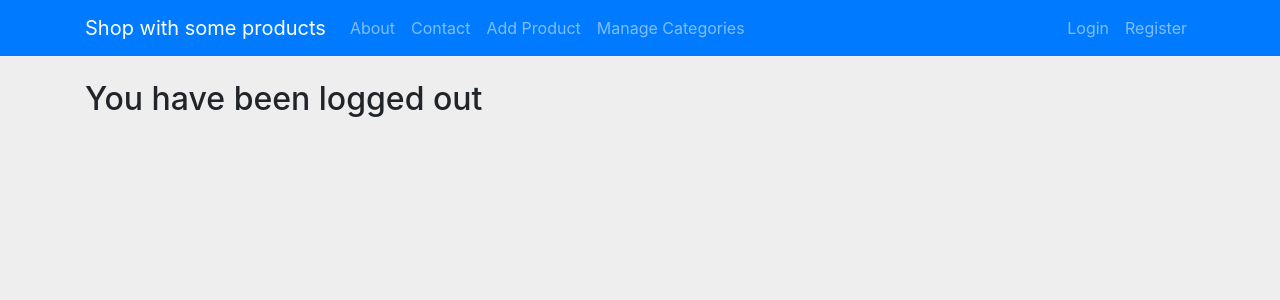
After one commit to SzymonGajdowski/ShopDemo, a Django app: page /logout/ in a window 1280 px wide. The commit adds this page. Shown: the top 300 px of the page. Run offline with Django 3.2, Linux system fonts and the light colour scheme; some libraries are stand-ins or nearby versions.

Commit message:
Login and register, add products with login_required

```diff
--- a/firstShop/settings.py
+++ b/firstShop/settings.py
@@ -131,3 +131,6 @@ MEDIA_ROOT = os.path.join(BASE_DIR, 'media')
 MEDIA_URL = '/media/'
 
 CRISPY_TEMPLATE_PACK = 'bootstrap4'
+
+LOGIN_REDIRECT_URL = 'product_home'
+LOGIN_URL = 'login'
--- /dev/null
+++ b/products/templates/products/logout.html
@@ -0,0 +1,7 @@
+{% extends 'products/main.html' %}
+{% load crispy_forms_tags %}
+{% block content %}
+
+<h2>You have been logged out</h2>
+
+{% endblock %}
--- a/products/templates/products/main.html
+++ b/products/templates/products/main.html
@@ -38,12 +38,18 @@
             </li>
           </ul>
           <ul class="navbar-nav ml-auto">
+            {% if user.is_authenticated %}
+              <li class="nav-item">
+                <a class="nav-link" href="{% url 'logout' %}">Logout</a>
+              </li>
+            {% else %}
               <li class="nav-item">
                 <a class="nav-link" href="{% url 'login' %}">Login</a>
               </li>
               <li class="nav-item">
                 <a class="nav-link" href="{% url 'register' %}">Register</a>
               </li>
+            {% endif %}
           </ul>
         </div>
         </div>
--- a/products/urls.py
+++ b/products/urls.py
@@ -1,10 +1,12 @@
 from django.urls import path
 from . import views
+from django.contrib.auth import views as auth_views
 from products.views import ProductDetailView
 
 urlpatterns = [
     path('', views.home_view, name='product_home'),
-    path('login/', views.login_page, name='login'),
+    path('login/', auth_views.LoginView.as_view(template_name='products/login.html'), name='login'),
+    path('logout/', auth_views.LogoutView.as_view(template_name='products/logout.html'), name='logout'),
     path('register/', views.register_page, name='register'),
     path('card_view/', views.card_view, name='card_view'),
     path('about/', views.about_view, name='product_about'),
```
Also changed, not shown: products/templates/products/login.html (+8 -5 lines), products/views.py (+5 -7 lines), db.sqlite3, media/products_images/cat.jpg (added). Lines whose indentation alone changed are shown as unchanged.
